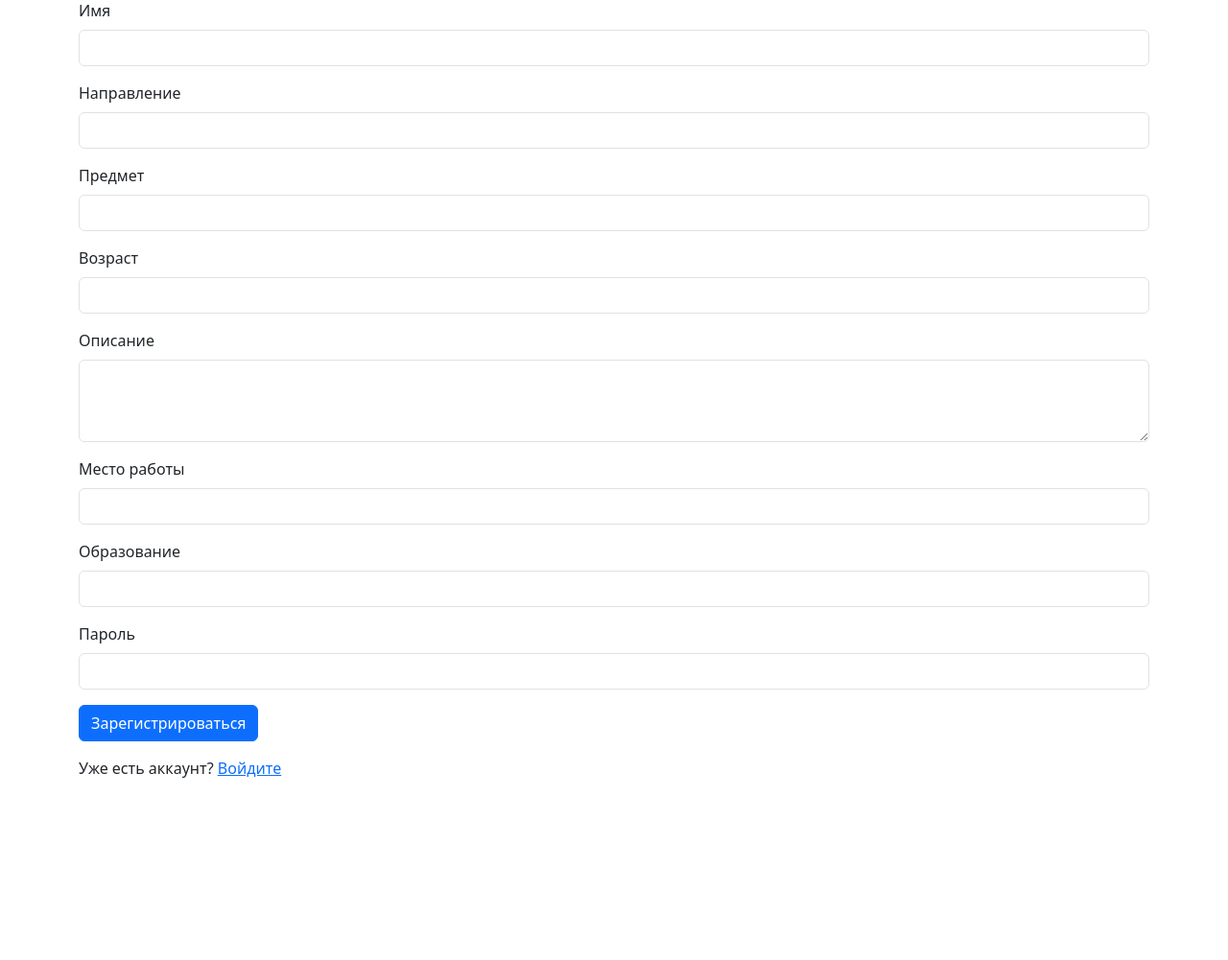
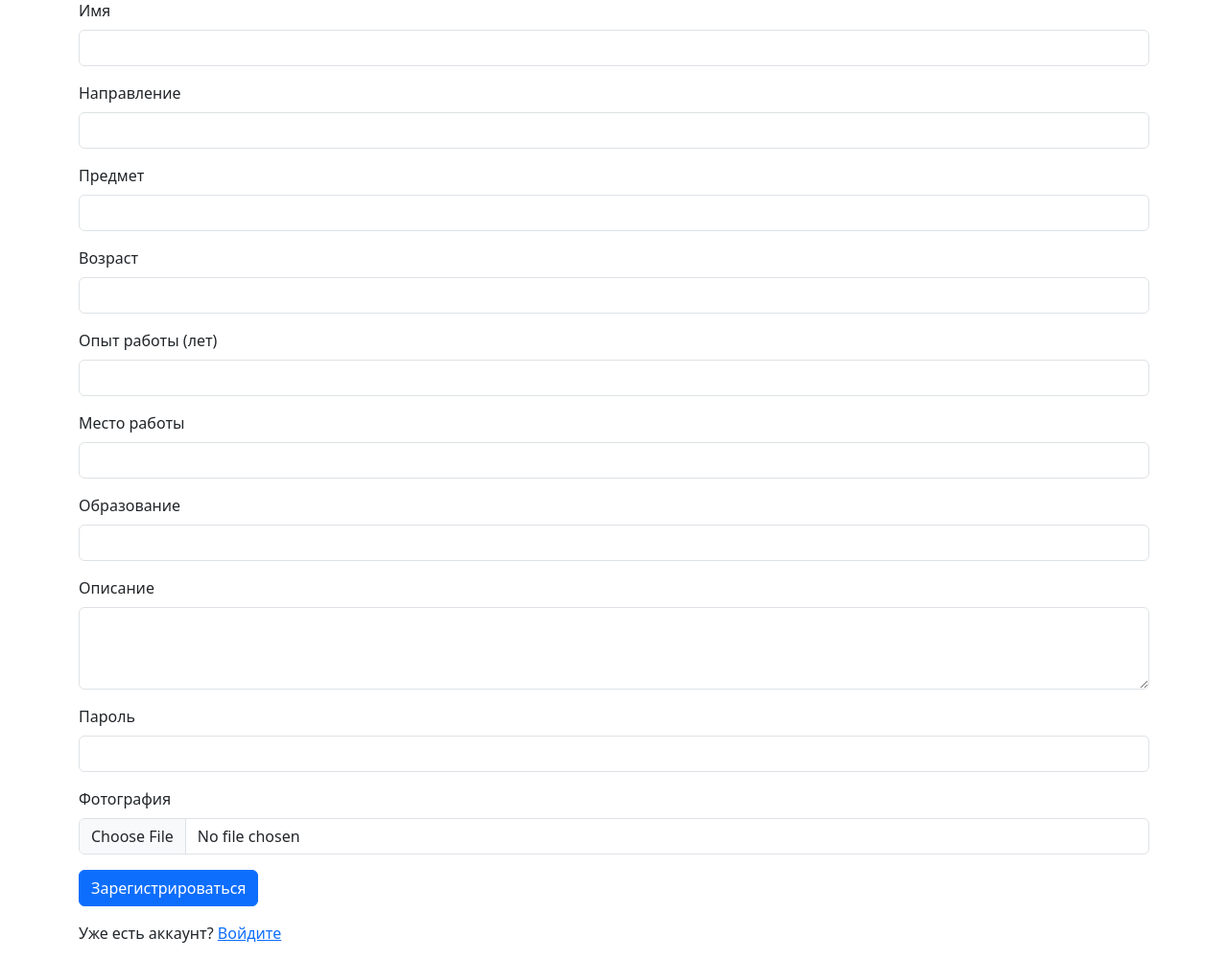
Before and after one commit to ssvXD/devHack_komandochka, a Flask app: page /register in a window 1280 px wide. Shown: the part 137-1138 px from the top of the page at 96% size. Before the commit the page ends 948 px from the top, so only its background shows below. Run offline with Flask 3, Linux system fonts and the light colour scheme.

Commit message:
Update register.html

```diff
--- a/templates/register.html
+++ b/templates/register.html
@@ -15,7 +15,7 @@
 
     <div class="container mt-4">
         <h1>Регистрация</h1>
-        <form action="/register" method="POST">
+        <form action="/register" method="POST" enctype="multipart/form-data">
             <!-- Основные данные для регистрации -->
             <div class="mb-3">
                 <label for="name" class="form-label">Имя</label>
@@ -34,8 +34,8 @@
                 <input type="number" class="form-control" id="age" name="age" required>
             </div>
             <div class="mb-3">
-                <label for="description" class="form-label">Описание</label>
-                <textarea class="form-control" id="description" name="description" rows="3" required></textarea>
+                <label for="experience" class="form-label">Опыт работы (лет)</label>
+                <input type="number" class="form-control" id="experience" name="experience" required>
             </div>
             <div class="mb-3">
                 <label for="work_place" class="form-label">Место работы</label>
@@ -46,8 +46,18 @@
                 <input type="text" class="form-control" id="education" name="education" required>
             </div>
             <div class="mb-3">
+                <label for="description" class="form-label">Описание</label>
+                <textarea class="form-control" id="description" name="description" rows="3" required></textarea>
+            </div>
+            <div class="mb-3">
                 <label for="password" class="form-label">Пароль</label>
                 <input type="password" class="form-control" id="password" name="password" required>
+            </div>
+
+            <!-- Поле для загрузки фотографии -->
+            <div class="mb-3">
+                <label for="photo" class="form-label">Фотография</label>
+                <input type="file" class="form-control" id="photo" name="photo" accept="image/*" required>
             </div>
 
             <button type="submit" class="btn btn-primary">Зарегистрироваться</button>
```
